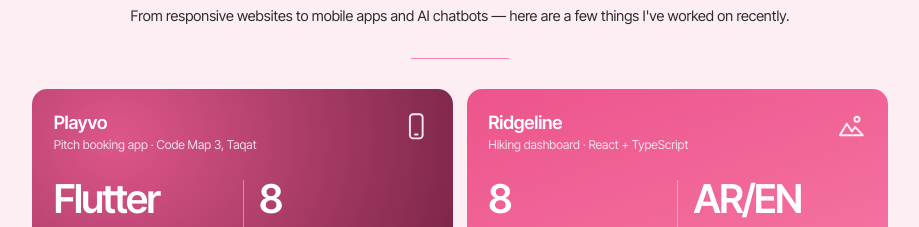
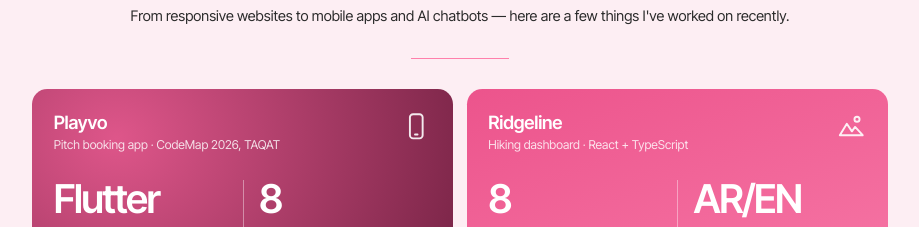
Before and after one commit to malaknashwan01-del/portfolio, a React (Vite) app: page / in a window 1280 px wide. Shown: the part 1020-1247 px from the top of the page, without its empty margins (180-1099 px from the left). Built offline with nearby package versions, Linux system fonts and the light colour scheme.

Commit message:
CodeMap 2026 name
Co-Authored-By: Claude Opus 5.5 <noreply@anthropic.com>
Claude-Session: https://claude.ai/code/session_019aEPKFPmkPLpS2iD8NBSrp

```diff
--- a/src/data.js
+++ b/src/data.js
@@ -57,7 +57,7 @@ export const workIntro = {
 export const projects = [
   {
     title: "Playvo",
-    outcome: "Pitch booking app · Code Map 3, Taqat",
+    outcome: "Pitch booking app · CodeMap 2026, TAQAT",
     icon: "mobile",
     stats: [
       { value: "Flutter", label: "my role · mobile app" },
```
